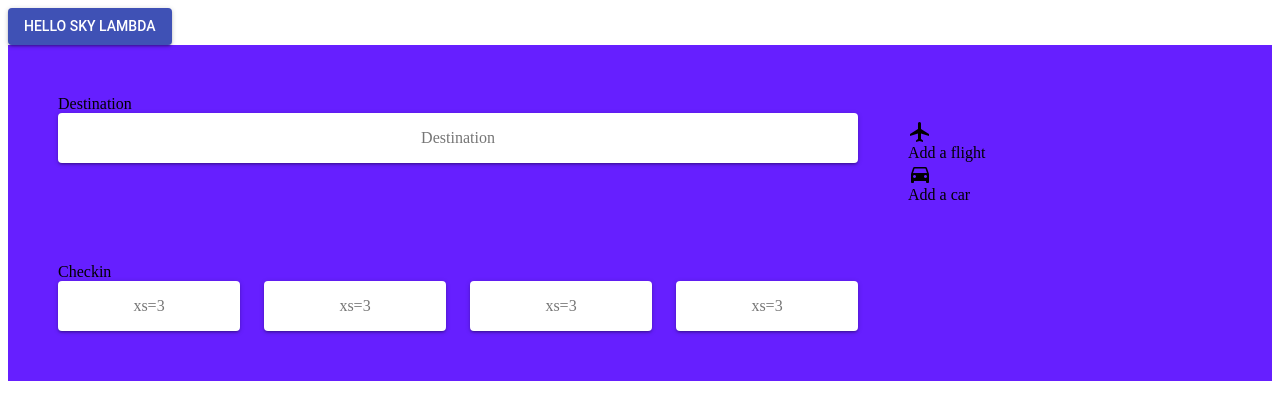
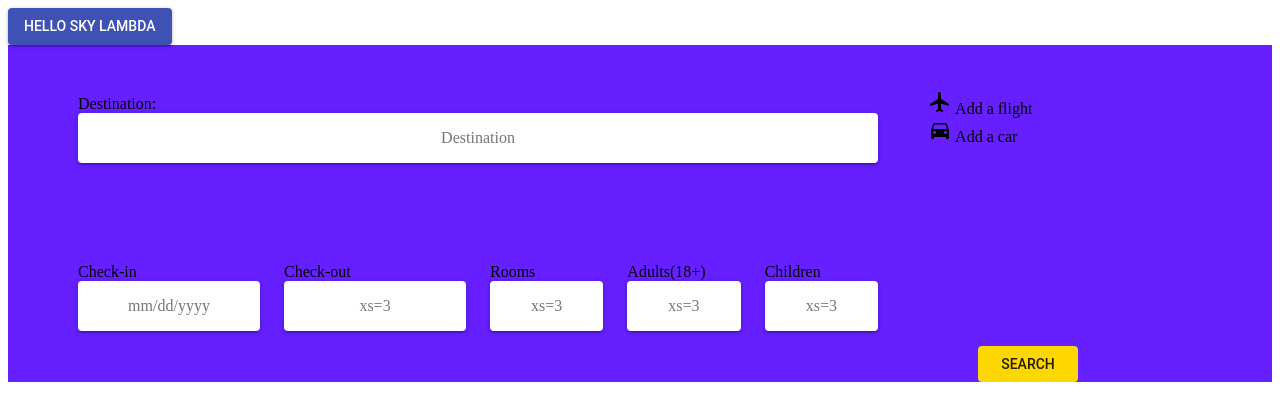
Before and after one commit to iamthuypham/Lambda-sky-frontend, a React (Create React App) app: page / in a window 1280 px wide. Shown: the top 420 px of the page. Built offline with nearby package versions, Linux system fonts and the light colour scheme.

Commit message:
added labels to forms

```diff
--- a/src/components/searchbar/index.js
+++ b/src/components/searchbar/index.js
@@ -2,6 +2,8 @@ import React from "react";
 import { withStyles } from "@material-ui/core/styles";
 import Paper from "@material-ui/core/Paper";
 import Grid from "@material-ui/core/Grid";
+import Button from "@material-ui/core/Button";
+import { wrap } from "module";
 
 const styles = theme => ({
   root: {
@@ -19,7 +21,8 @@ const styles = theme => ({
     flex: 2
   },
   column1: {
-    width: 900
+    width: 900,
+    marginLeft: 20
   },
   paper: {
     padding: theme.spacing.unit * 2,
@@ -30,17 +33,32 @@ const styles = theme => ({
     padding: 50
   },
   checkin: {
-    padding: 50
+    padding: 50,
+    flexWrap: wrap
   },
   column2: {
     display: "flex",
     flexDirection: "column",
     flex: 1,
     flexBasis: 100,
-    marginTop: 75
+    marginTop: 45,
+    marignLeft: 50
   },
   icons: {
-    display: "flex"
+    // display: "flex"
+  },
+
+  buttonWrapper: {
+    marginTop: 200,
+    marginLeft: 50
+  },
+
+  button: {
+    backgroundColor: "gold",
+    width: 100
+  },
+  label: {
+    verticalAlign: "top"
   }
 });
 
@@ -52,26 +70,33 @@ function SearchBar(props) {
         <div className={classes.doubleColumn}>
           <div className={classes.column1}>
             <div className={classes.destination}>
-              Destination <br />
               <Grid container spacing={24}>
                 <Grid item xs={12}>
+                  <label for="destination">Destination:</label>
                   <Paper className={classes.paper}>Destination</Paper>
                 </Grid>
               </Grid>
             </div>
             <div className={classes.checkin}>
-              Checkin
               <Grid container spacing={24}>
                 <Grid item xs={3}>
+                  <label for="destination">Check-in</label>
+                  <Paper className={classes.paper}>mm/dd/yyyy</Paper>
+                </Grid>
+                <Grid item xs={3}>
+                  <label for="destination">Check-out</label>
                   <Paper className={classes.paper}>xs=3</Paper>
                 </Grid>
-                <Grid item xs={3}>
+                <Grid item xs={2}>
+                  <label for="destination">Rooms</label>
                   <Paper className={classes.paper}>xs=3</Paper>
                 </Grid>
-                <Grid item xs={3}>
+                <Grid item xs={2}>
+                  <label for="destination">Adults(18+)</label>
                   <Paper className={classes.paper}>xs=3</Paper>
                 </Grid>
-                <Grid item xs={3}>
+                <Grid item xs={2}>
+                  <label for="destination">Children</label>
                   <Paper className={classes.paper}>xs=3</Paper>
                 </Grid>
               </Grid>
@@ -80,8 +105,15 @@ function SearchBar(props) {
           <div />
           <div className={classes.column2}>
             <div className={classes.icons} />
-            <i class="material-icons">flight</i> Add a flight <br />
-            <i class="material-icons">directions_car</i> Add a car
+            <div>
+              <i class="material-icons">flight</i> Add a flight
+            </div>
+            <div>
+              <i class="material-icons">directions_car</i> Add a car
+            </div>
+            <div className={classes.buttonWrapper}>
+              <Button className={classes.button}>Search</Button>
+            </div>
           </div>
         </div>
       </div>
```
